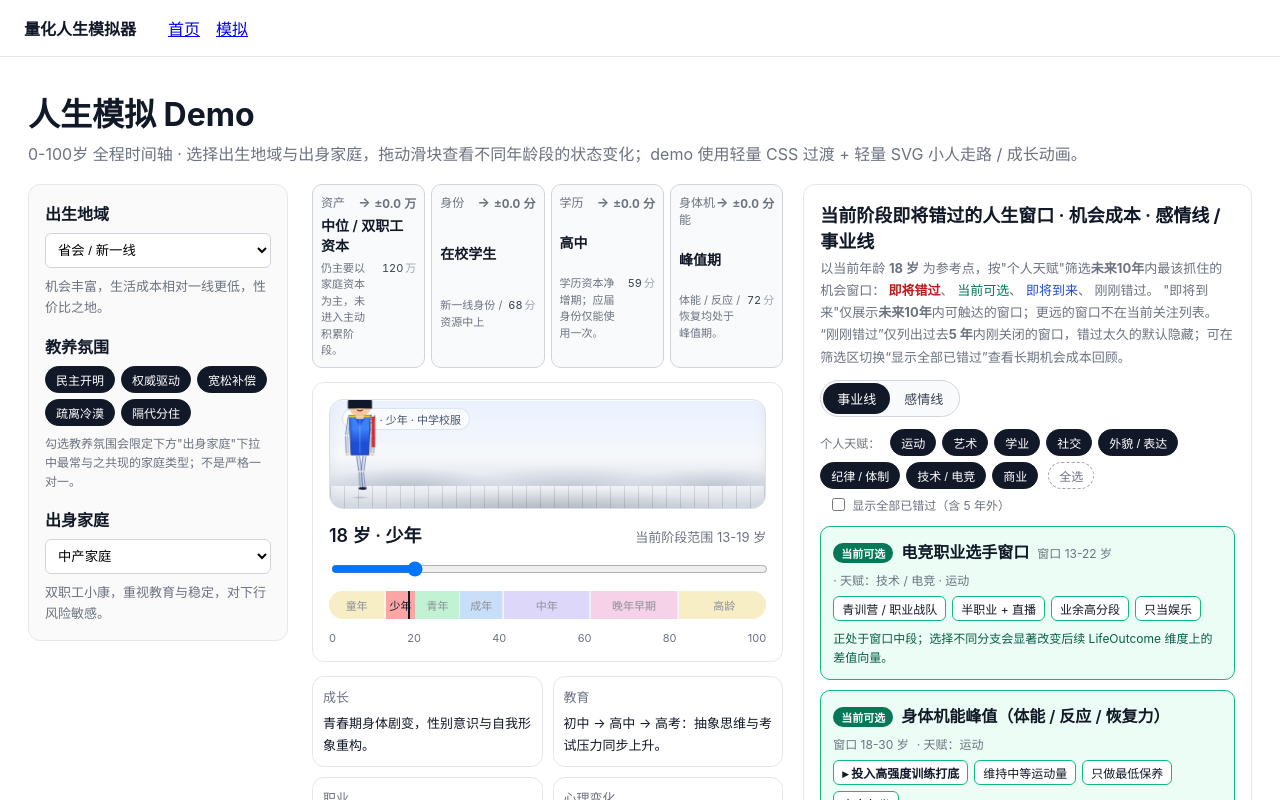
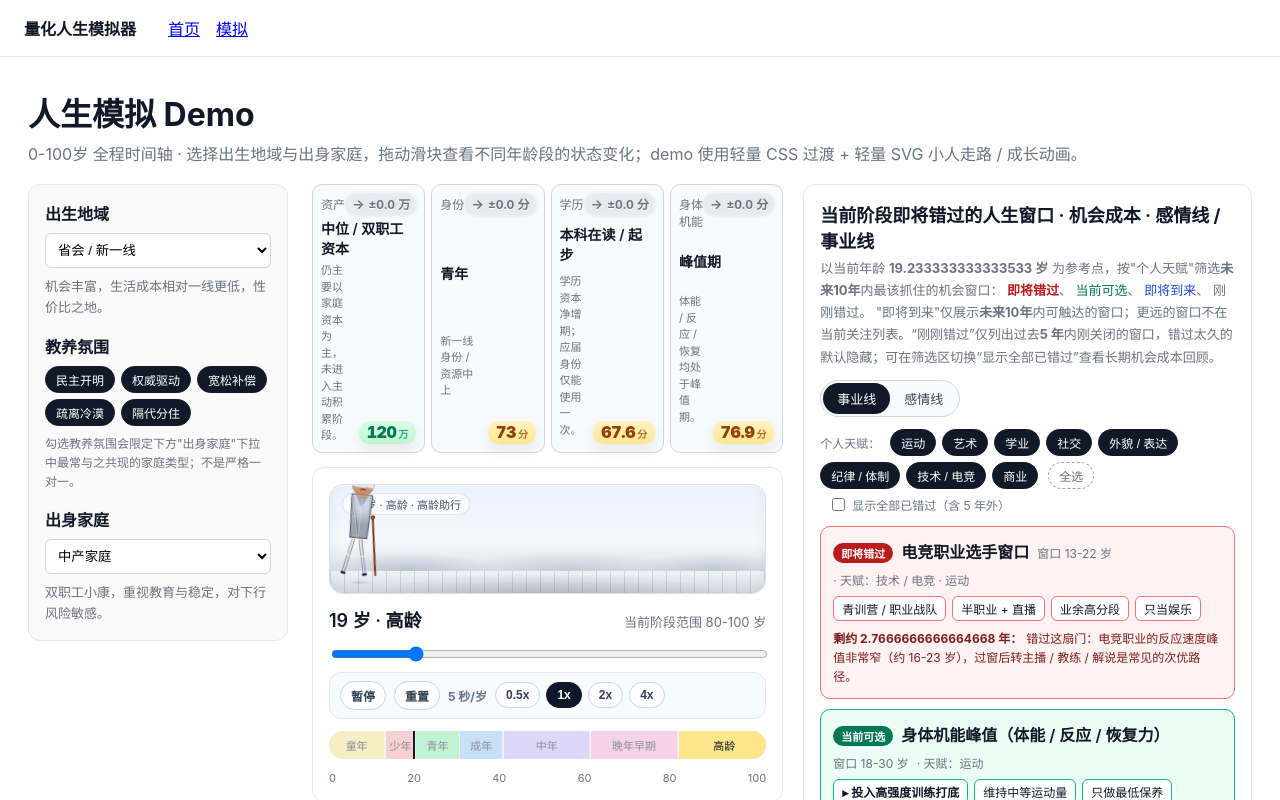
Before and after one commit to jaxblack/life-quant-sim, a Next.js app in the folder web/: page /sim in a window 1280 px wide. Shown: the top 800 px of the page. Built offline with nearby package versions, Linux system fonts and the light colour scheme.

Commit message:
feat(sim): auto-play timeline + stats UI

```diff
--- a/web/app/globals.css
+++ b/web/app/globals.css
@@ -177,6 +177,89 @@ video {
 .lqs-status-delta {
   font-variant-numeric: tabular-nums;
   white-space: nowrap;
+  padding: 2px 6px;
+  border-radius: 999px;
+  text-shadow: 0 1px 0 rgba(255, 255, 255, 0.85), 0 0 8px rgba(15, 23, 42, 0.12);
+  box-shadow: 0 1px 4px rgba(15, 23, 42, 0.12);
+}
+.lqs-status-card[data-trend='up'] .lqs-status-delta {
+  background: rgba(16, 185, 129, 0.16);
+}
+.lqs-status-card[data-trend='down'] .lqs-status-delta {
+  background: rgba(248, 113, 113, 0.18);
+}
+.lqs-status-card[data-trend='flat'] .lqs-status-delta {
+  background: rgba(148, 163, 184, 0.16);
+}
+.lqs-status-score {
+  align-self: end;
+  padding: 4px 8px;
+  border-radius: 10px;
+  font-size: 16px;
+  font-weight: 900;
+  line-height: 1;
+  letter-spacing: -0.02em;
+  font-variant-numeric: tabular-nums;
+  white-space: nowrap;
+  box-shadow: inset 0 1px 0 rgba(255, 255, 255, 0.78), 0 6px 14px rgba(15, 23, 42, 0.08);
+}
+.lqs-status-score span {
+  margin-left: 2px;
+  font-size: 10px;
+  font-weight: 800;
+  opacity: 0.72;
+}
+.lqs-status-card[data-score-band='high'] .lqs-status-score {
+  color: #047857;
+  background: linear-gradient(180deg, #dcfce7 0%, #bbf7d0 100%);
+}
+.lqs-status-card[data-score-band='mid'] .lqs-status-score {
+  color: #92400e;
+  background: linear-gradient(180deg, #fef3c7 0%, #fde68a 100%);
+}
+.lqs-status-card[data-score-band='low'] .lqs-status-score {
+  color: #b91c1c;
+  background: linear-gradient(180deg, #fee2e2 0%, #fecaca 100%);
+}
+.lqs-playback-controls {
+  display: flex;
+  align-items: center;
+  flex-wrap: wrap;
+  gap: 8px;
+  margin-top: -4px;
+  padding: 8px 10px;
+  border: 1px solid #e5e7eb;
+  border-radius: 12px;
+  background: #f8fafc;
+}
+.lqs-playback-controls button {
+  border: 1px solid #cbd5e1;
+  border-radius: 999px;
+  background: #ffffff;
+  color: #334155;
+  font-size: 12px;
+  font-weight: 700;
+  padding: 5px 10px;
+  cursor: pointer;
+  transition: background-color 160ms ease, color 160ms ease, border-color 160ms ease, transform 120ms ease;
+}
+.lqs-playback-controls button:hover {
+  transform: translateY(-1px);
+  border-color: #94a3b8;
+}
+.lqs-playback-controls button.is-active {
+  background: #0f172a;
+  border-color: #0f172a;
+  color: #ffffff;
+}
+.lqs-playback-label {
+  color: #64748b;
+  font-size: 12px;
+  font-weight: 700;
+}
+.lqs-playback-speeds {
+  display: inline-flex;
+  gap: 6px;
 }
 @media (max-width: 640px) {
   .lqs-status-cards {
@@ -188,7 +271,8 @@ video {
   .lqs-fade-in,
   .lqs-track-tab,
   .lqs-chip,
-  .lqs-status-card {
+  .lqs-status-card,
+  .lqs-playback-controls button {
     animation: none !important;
     transition: none !important;
   }
--- a/web/app/sim/page.tsx
+++ b/web/app/sim/page.tsx
@@ -1161,8 +1161,16 @@ function classifyWindow(age: number, win: OpportunityWindow): OpportunityStatus
   return 'current'
 }
 
+const PLAYBACK_SPEEDS = [0.5, 1, 2, 4] as const
+type PlaybackSpeed = (typeof PLAYBACK_SPEEDS)[number]
+const BASE_MS_PER_YEAR = 5000
+
 export default function SimPage() {
   const [age, setAge] = useState<number>(18)
+  const [isTimelinePlaying, setIsTimelinePlaying] = useState<boolean>(true)
+  const [timelineSpeed, setTimelineSpeed] = useState<PlaybackSpeed>(1)
+  const animationFrameRef = useRef<number | null>(null)
+  const lastFrameMsRef = useRef<number | null>(null)
   const [regionId, setRegionId] = useState<string>(REGIONS[1].id)
   const [familyId, setFamilyId] = useState<string>(FAMILIES[1].id)
   const [selectedTalents, setSelectedTalents] = useState<Talent[]>(
@@ -1193,6 +1201,9 @@ export default function SimPage() {
   const region = REGIONS.find((r) => r.id === regionId) ?? REGIONS[0]
   const family = FAMILIES.find((f) => f.id === familyId) ?? FAMILIES[0]
   const stage = useMemo(() => stageOfAge(age), [age])
+  const displayAge = Math.round(age)
+  const scoreBandOf = (score: number) =>
+    score >= 80 ? 'high' : score >= 50 ? 'mid' : 'low'
 
   const toggleTalent = (id: Talent) => {
     setSelectedTalents((prev) =>
@@ -1203,6 +1214,46 @@ export default function SimPage() {
     setFamilyBg((prev) =>
       prev.includes(id) ? prev.filter((x) => x !== id) : [...prev, id]
     )
+  }
+
+  useEffect(() => {
+    if (!isTimelinePlaying) {
+      lastFrameMsRef.current = null
+      if (animationFrameRef.current !== null) {
+        cancelAnimationFrame(animationFrameRef.current)
+        animationFrameRef.current = null
+      }
+      return
+    }
+
+    const tick = (now: number) => {
+      const last = lastFrameMsRef.current ?? now
+      const elapsed = Math.min(now - last, 250)
+      lastFrameMsRef.current = now
+      setAge((prev) => {
+        const next = prev + (elapsed / BASE_MS_PER_YEAR) * timelineSpeed
+        if (next > 100) return 1 + ((next - 1) % 100)
+        return Math.max(1, next)
+      })
+      animationFrameRef.current = requestAnimationFrame(tick)
+    }
+
+    animationFrameRef.current = requestAnimationFrame(tick)
+    return () => {
+      if (animationFrameRef.current !== null) {
+        cancelAnimationFrame(animationFrameRef.current)
+        animationFrameRef.current = null
+      }
+      lastFrameMsRef.current = null
+    }
+  }, [isTimelinePlaying, timelineSpeed])
+
+  const pauseTimeline = () => setIsTimelinePlaying(false)
+  const resumeTimeline = () => setIsTimelinePlaying(true)
+  const resetTimeline = () => {
+    lastFrameMsRef.current = null
+    setAge(1)
+    setIsTimelinePlaying(false)
   }
 
   // 根据“教养氛围”多选过滤出“出身家庭”可选项。未选任何氛围时，退回全部。
@@ -1688,11 +1739,13 @@ export default function SimPage() {
               const sign = c.delta > 0 ? '+' : c.delta < 0 ? '−' : '±'
               const absDelta = Math.abs(c.delta).toFixed(c.deltaPrecision)
               const deltaText = `${sign}${absDelta} ${c.unit}`
+              const scoreBand = scoreBandOf(c.score)
               return (
                 <div
                   key={c.key}
                   className="lqs-status-card lqs-fade-in"
                   data-trend={c.trend}
+                  data-score-band={scoreBand}
                   style={{
                     padding: 10,
                     border: `1px solid ${border}`,
@@ -1718,11 +1771,11 @@ export default function SimPage() {
                   <div style={{ display: 'flex', alignItems: 'baseline', justifyContent: 'space-between', gap: 6 }}>
                     <div style={{ fontSize: 11, color: '#6b7280', lineHeight: 1.5, flex: 1 }}>{c.hint}</div>
                     <div
+                      className="lqs-status-score"
                       title={`当前指标值: ${c.score} ${c.unit}（与上一时间步比较 ${deltaText}）`}
-                      style={{ fontSize: 11, color: '#374151', fontVariantNumeric: 'tabular-nums', whiteSpace: 'nowrap' }}
                     >
                       {c.score}
-                      <span style={{ color: '#9ca3af', marginLeft: 2 }}>{c.unit}</span>
+                      <span>{c.unit}</span>
                     </div>
                   </div>
                 </div>
@@ -1745,7 +1798,7 @@ export default function SimPage() {
             {/* 人物成长 / 走路动画: 轻量 SVG + CSS, 不依赖表变 / 点击逻辑, 只读 stage 与 age。 */}
             <CharacterStage
               stageId={stage.id}
-              age={age}
+              age={displayAge}
               stageName={stage.name}
               regionName={region.name}
               familyName={family.name}
@@ -1760,7 +1813,7 @@ export default function SimPage() {
               }}
             >
               <div className="lqs-timeline-head-age" style={{ fontSize: 18, fontWeight: 600 }}>
-                {age} 岁 · {stage.name}
+                {displayAge} 岁 · {stage.name}
               </div>
               <div className="lqs-timeline-head-range" style={{ color: '#6b7280', fontSize: 13 }}>
                 当前阶段范围 {stage.ageStart}-{stage.ageEnd} 岁
@@ -1768,14 +1821,37 @@ export default function SimPage() {
             </div>
             <input
               type="range"
-              min={0}
+              min={1}
               max={100}
-              step={1}
+              step={0.1}
               value={age}
-              onChange={(e) => setAge(Number(e.target.value))}
+              onChange={(e) => {
+                setIsTimelinePlaying(false)
+                setAge(Number(e.target.value))
+              }}
               style={{ width: '100%' }}
               aria-label="年龄滑块"
             />
+            <div className="lqs-playback-controls" aria-label="时间轴自动播放控制">
+              <button type="button" onClick={isTimelinePlaying ? pauseTimeline : resumeTimeline}>
+                {isTimelinePlaying ? '暂停' : '继续'}
+              </button>
+              <button type="button" onClick={resetTimeline}>重置</button>
+              <span className="lqs-playback-label">5 秒/岁</span>
+              <div className="lqs-playback-speeds" role="group" aria-label="播放倍速">
+                {PLAYBACK_SPEEDS.map((speed) => (
+                  <button
+                    key={speed}
+                    type="button"
+                    className={timelineSpeed === speed ? 'is-active' : ''}
+                    aria-pressed={timelineSpeed === speed}
+                    onClick={() => setTimelineSpeed(speed)}
+                  >
+                    {speed}x
+                  </button>
+                ))}
+              </div>
+            </div>
             <div
               className="lqs-timeline-bar"
               style={{
```
